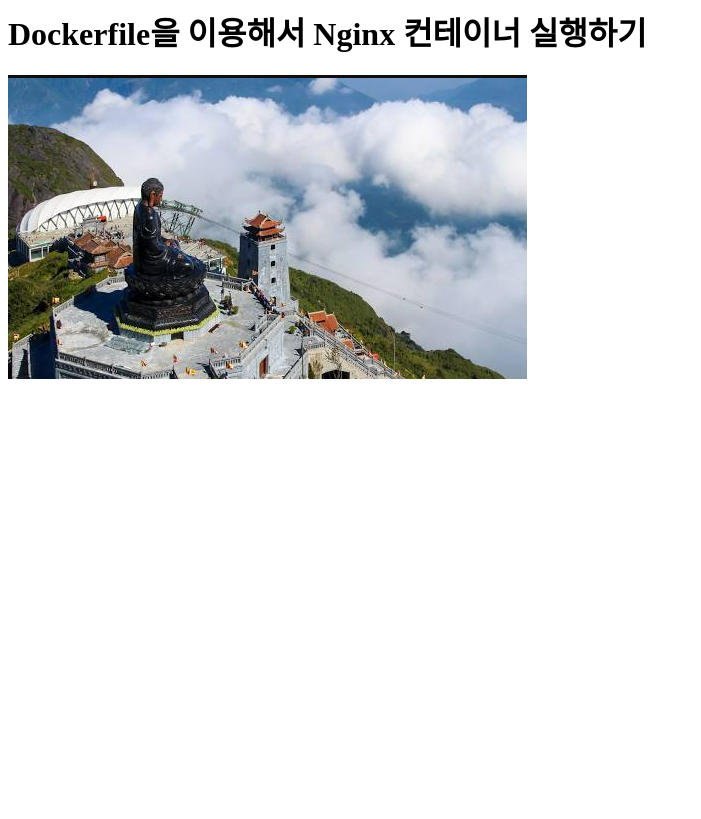
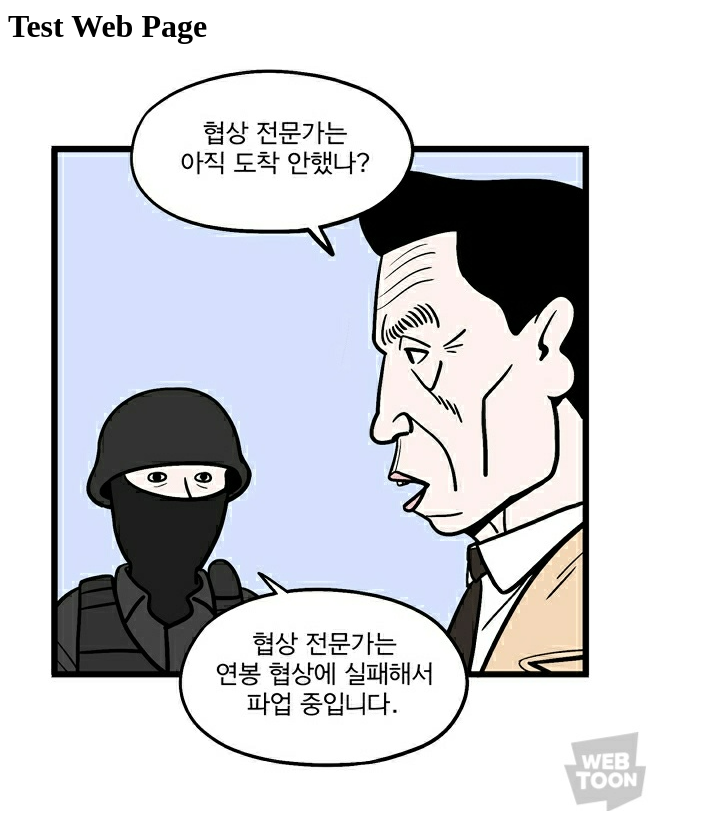
Before and after one commit to imzone/nginx-repo, a plain HTML site: page index.html in a window 1280 px wide. Shown: the whole page, without its empty margins (0-701 px from the left). Drawn offline with Linux system fonts and the light colour scheme.

Commit message:
chage additional image

```diff
--- a/index.html
+++ b/index.html
@@ -6,8 +6,8 @@
 </head>
 
 <body>
-    <h1> Dockerfile을 이용해서 Nginx 컨테이너 실행하기 </h1>
-    <img src="./image2.png" alt=""/>
+    <h1> Test Web Page </h1>
+    <img src="./test.png" alt=""/>
 </body>
 
 </html>
```
Also changed, not shown: test.png (added).
